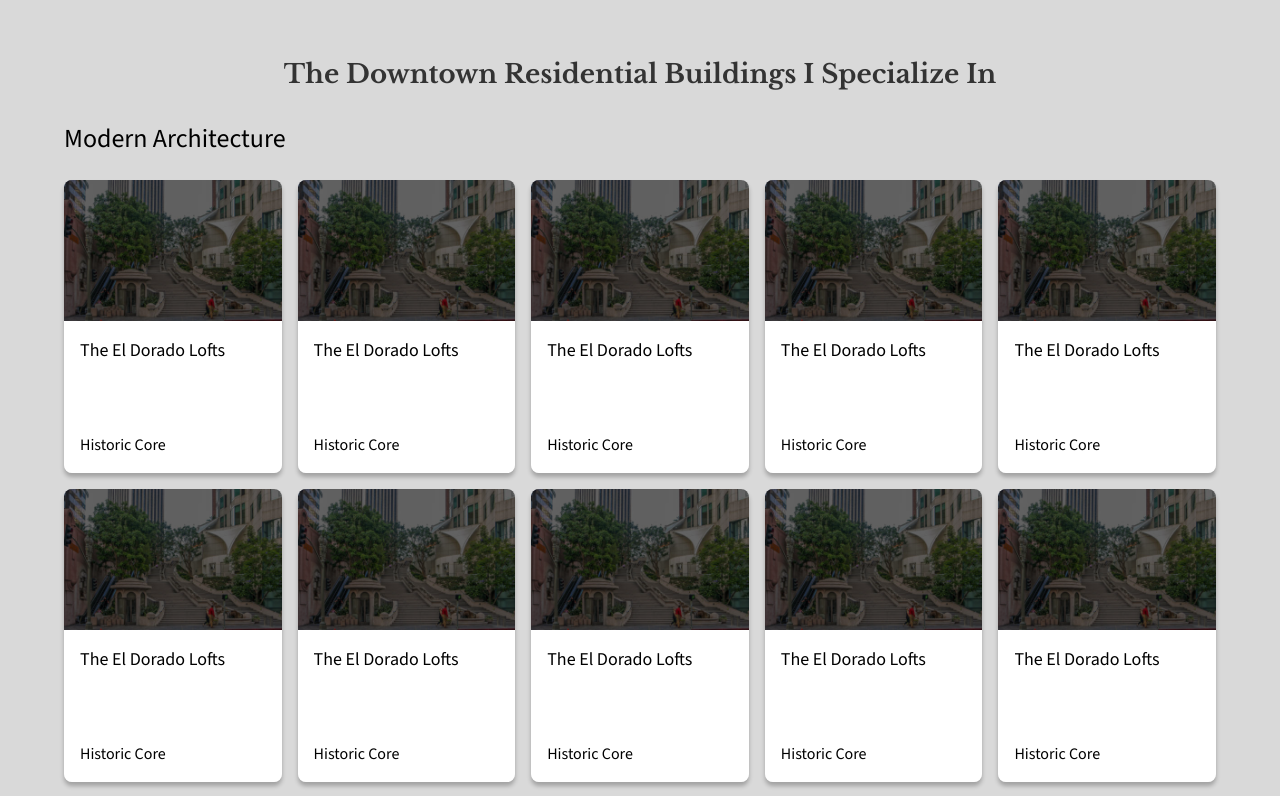
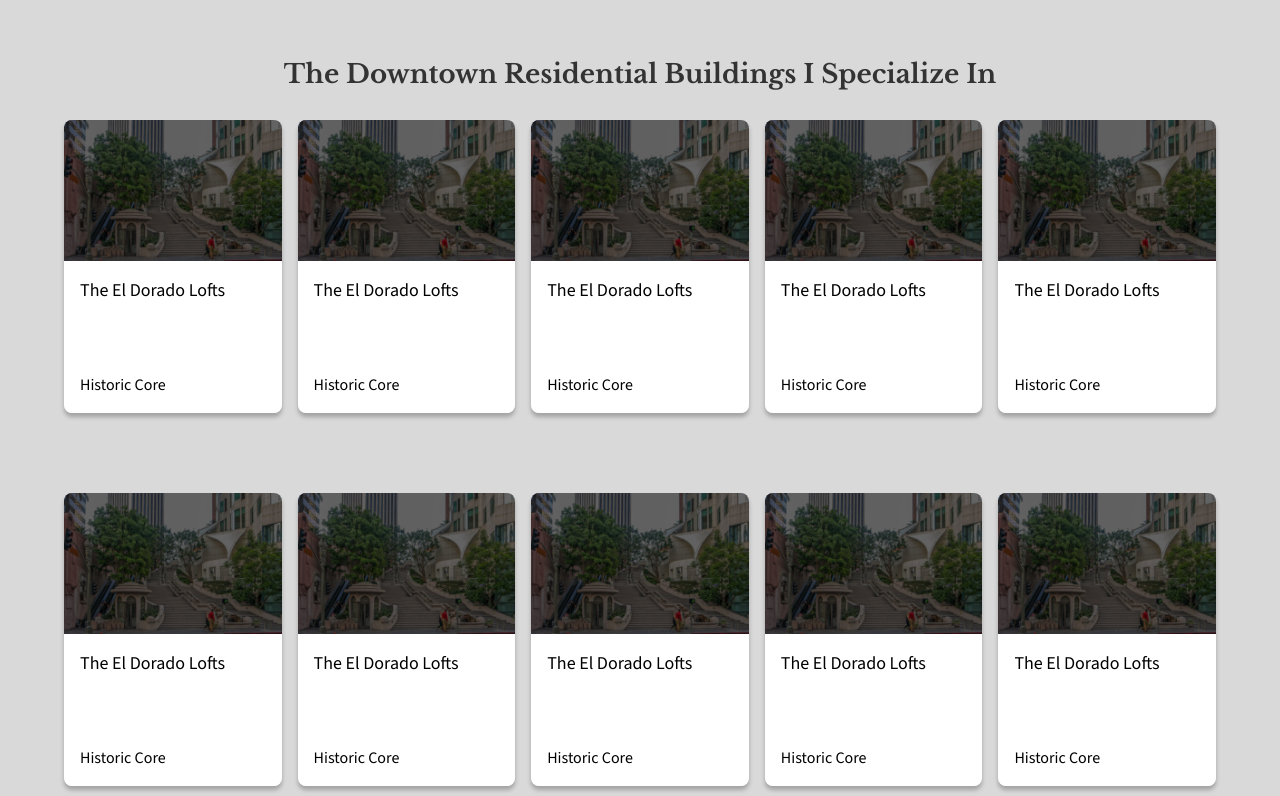
Before and after one commit to mike-420/loft-exchange, a Next.js app: page / in a window 1280 px wide. Shown: the part 2500-3296 px from the top of the page. Built offline with nearby package versions, Linux system fonts and the light colour scheme.

Commit message:
residential buildings fix

```diff
--- a/src/components/ResidentialBuildings.tsx
+++ b/src/components/ResidentialBuildings.tsx
@@ -43,13 +43,7 @@ const ResidentialBuildings = () => {
             The Downtown Residential Buildings I Specialize In
           </h1>
           <div className="flex flex-col gap-10 sm:gap-[97px]">
-            <div className="flex flex-col gap-3 sm:gap-6">
-              <h1
-                className={`text-black ${SourceSans.className} text-[26px] leading-9 font-light`}
-              >
-                Modern Architecture
-              </h1>
-              <div className="grid grid-cols-2 sm:grid-cols-3 lg:grid-cols-5 gap-4">
+            <div className="grid grid-cols-2 sm:grid-cols-3 lg:grid-cols-5 gap-x-4 gap-y-20">
               <BuildingCard />
               <BuildingCard />
               <BuildingCard />
@@ -68,7 +62,6 @@ const ResidentialBuildings = () => {
             </div>
           </div>
         </div>
-        </div>
       </section>
     </div>
   );
```
Lines whose indentation alone changed are shown as unchanged.
